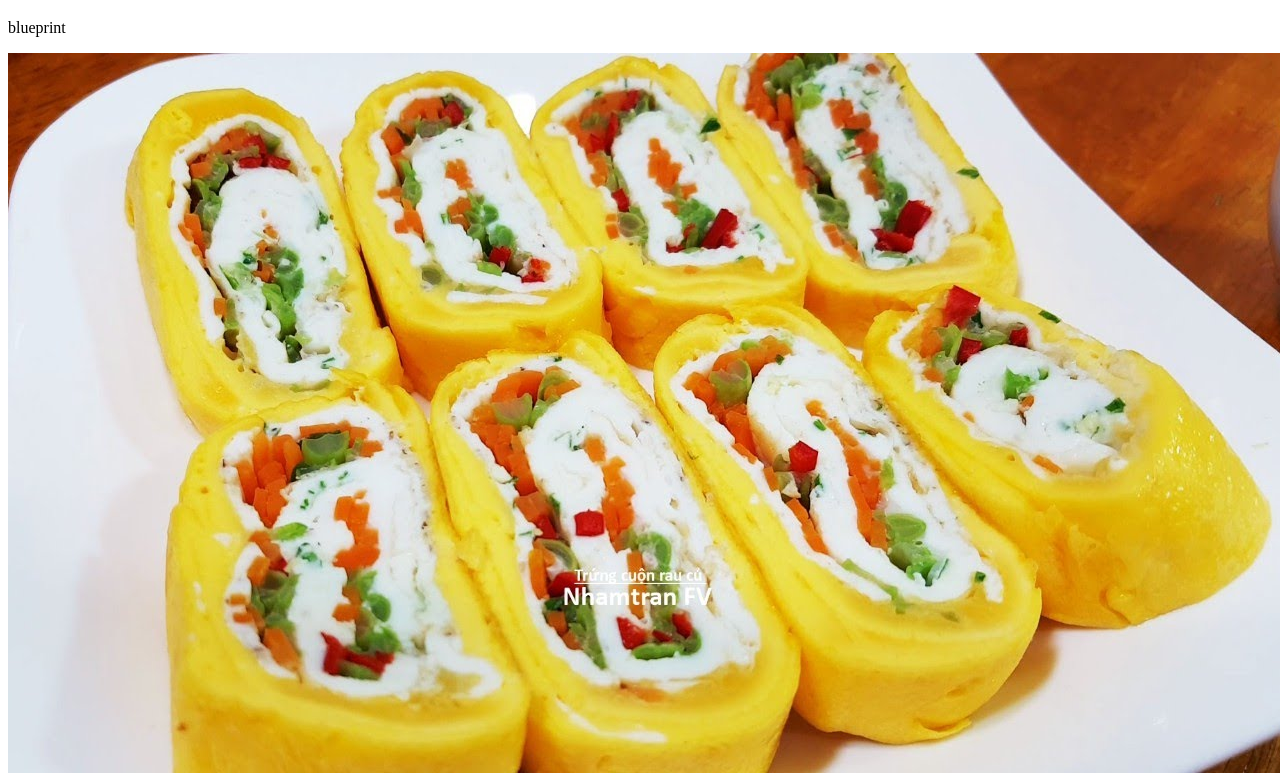
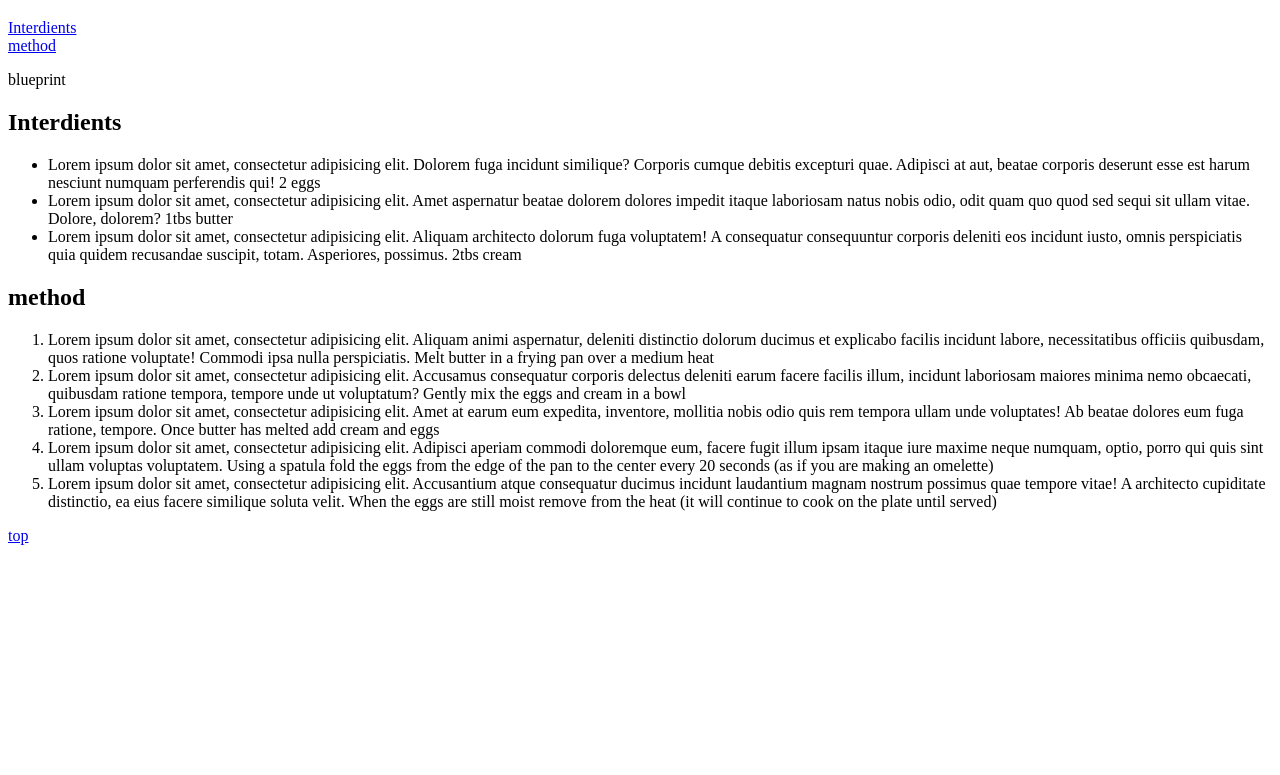
Before and after one commit to Luxanna1906/testingweb, a plain HTML site: page index.html in a window 1280 px wide. Shown: the part 61-836 px from the top of the page. After the commit the page ends 800 px from the top, so only its background shows below. Drawn offline with Linux system fonts and the light colour scheme.

Commit message:
Add files via upload

```diff
--- a/index.html
+++ b/index.html
@@ -5,27 +5,36 @@
     <title>Luxanna</title>
 </head>
 <body>
-    <h1>Scrambled Eggs</h1>
+    <h1 id="top">Scrambled Eggs</h1>
+    <a href="#Interdients">Interdients</a><br />
+    <a href="#method">method</a><br />
     <p>
         blueprint
     </p>
-    <p>
-        <img src="imgs/maxresdefault%20(1).jpg" />
-    </p>
-    <h2>Interdients</h2>
+
+    <h2 id="Interdients">Interdients</h2>
 <ul>
-    <li>2 eggs</li>
-    <li>1tbs butter</li>
-    <li>2tbs cream</li>
+    <li>Lorem ipsum dolor sit amet, consectetur adipisicing elit. Dolorem fuga incidunt similique? Corporis cumque debitis excepturi quae. Adipisci at aut, beatae corporis deserunt esse est harum nesciunt numquam perferendis qui!
+        2 eggs</li>
+    <li>Lorem ipsum dolor sit amet, consectetur adipisicing elit. Amet aspernatur beatae dolorem dolores impedit itaque laboriosam natus nobis odio, odit quam quo quod sed sequi sit ullam vitae. Dolore, dolorem?
+        1tbs butter</li>
+    <li>Lorem ipsum dolor sit amet, consectetur adipisicing elit. Aliquam architecto dolorum fuga voluptatem! A consequatur consequuntur corporis deleniti eos incidunt iusto, omnis perspiciatis quia quidem recusandae suscipit, totam. Asperiores, possimus.
+        2tbs cream</li>
 </ul>
-<h2>method</h2>
+<h2 id="method">method</h2>
 <ol>
-    <li>Melt butter in a frying pan over a medium heat</li>
-    <li>Gently mix the eggs and cream in a bowl</li>
-    <li>Once butter has melted add cream and eggs</li>
-    <li>Using a spatula fold the eggs from the edge of the pan to the center every 20 seconds (as if you are making an omelette)</li>
-    <li>When the eggs are still moist remove from the heat (it will continue to cook on the plate until served)</li>
+    <li> Lorem ipsum dolor sit amet, consectetur adipisicing elit. Aliquam animi aspernatur, deleniti distinctio dolorum ducimus et explicabo facilis incidunt labore, necessitatibus officiis quibusdam, quos ratione voluptate! Commodi ipsa nulla perspiciatis.
+        Melt butter in a frying pan over a medium heat</li>
+    <li>Lorem ipsum dolor sit amet, consectetur adipisicing elit. Accusamus consequatur corporis delectus deleniti earum facere facilis illum, incidunt laboriosam maiores minima nemo obcaecati, quibusdam ratione tempora, tempore unde ut voluptatum?
+        Gently mix the eggs and cream in a bowl</li>
+    <li>Lorem ipsum dolor sit amet, consectetur adipisicing elit. Amet at earum eum expedita, inventore, mollitia nobis odio quis rem tempora ullam unde voluptates! Ab beatae dolores eum fuga ratione, tempore.
+        Once butter has melted add cream and eggs</li>
+    <li>Lorem ipsum dolor sit amet, consectetur adipisicing elit. Adipisci aperiam commodi doloremque eum, facere fugit illum ipsam itaque iure maxime neque numquam, optio, porro qui quis sint ullam voluptas voluptatem.
+        Using a spatula fold the eggs from the edge of the pan to the center every 20 seconds (as if you are making an omelette)</li>
+    <li>Lorem ipsum dolor sit amet, consectetur adipisicing elit. Accusantium atque consequatur ducimus incidunt laudantium magnam nostrum possimus quae tempore vitae! A architecto cupiditate distinctio, ea eius facere similique soluta velit.
+        When the eggs are still moist remove from the heat (it will continue to cook on the plate until served)</li>
 
 </ol>
+<p><a href="#top">top</a> </p>
 </body>
 </html>
```
